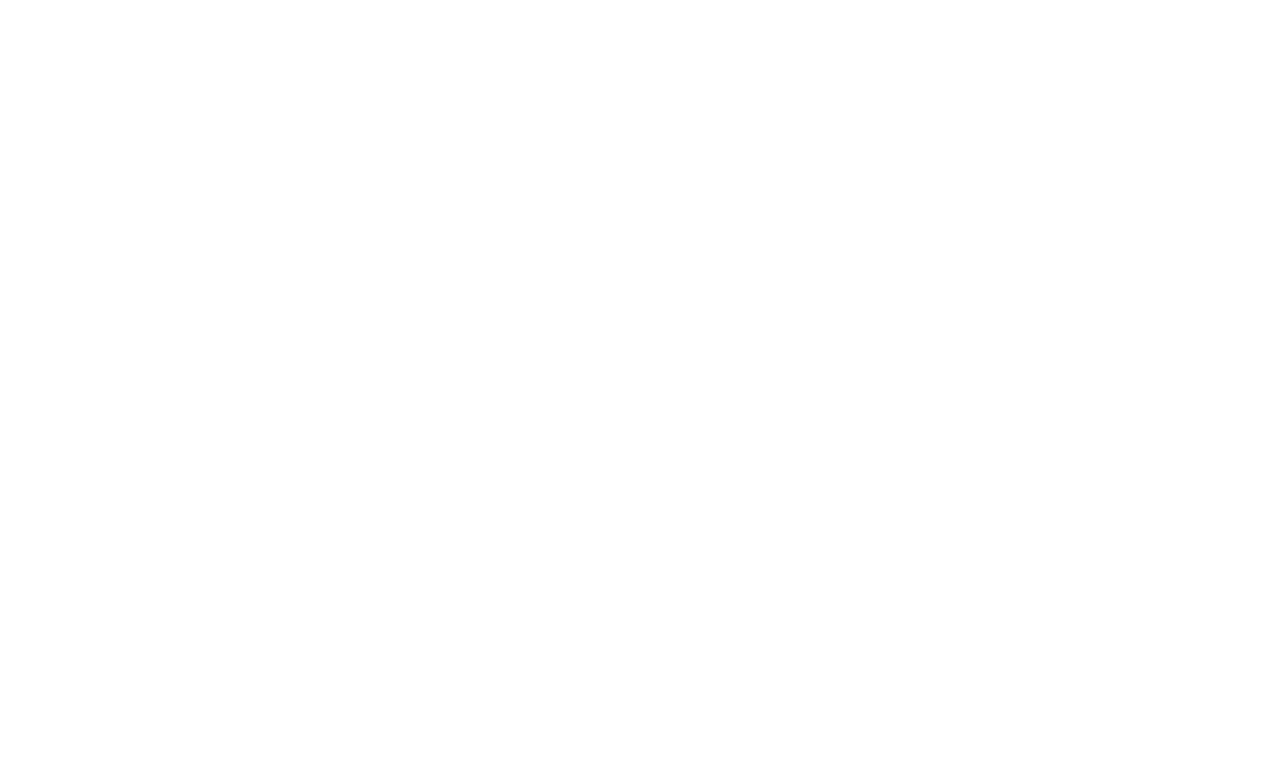
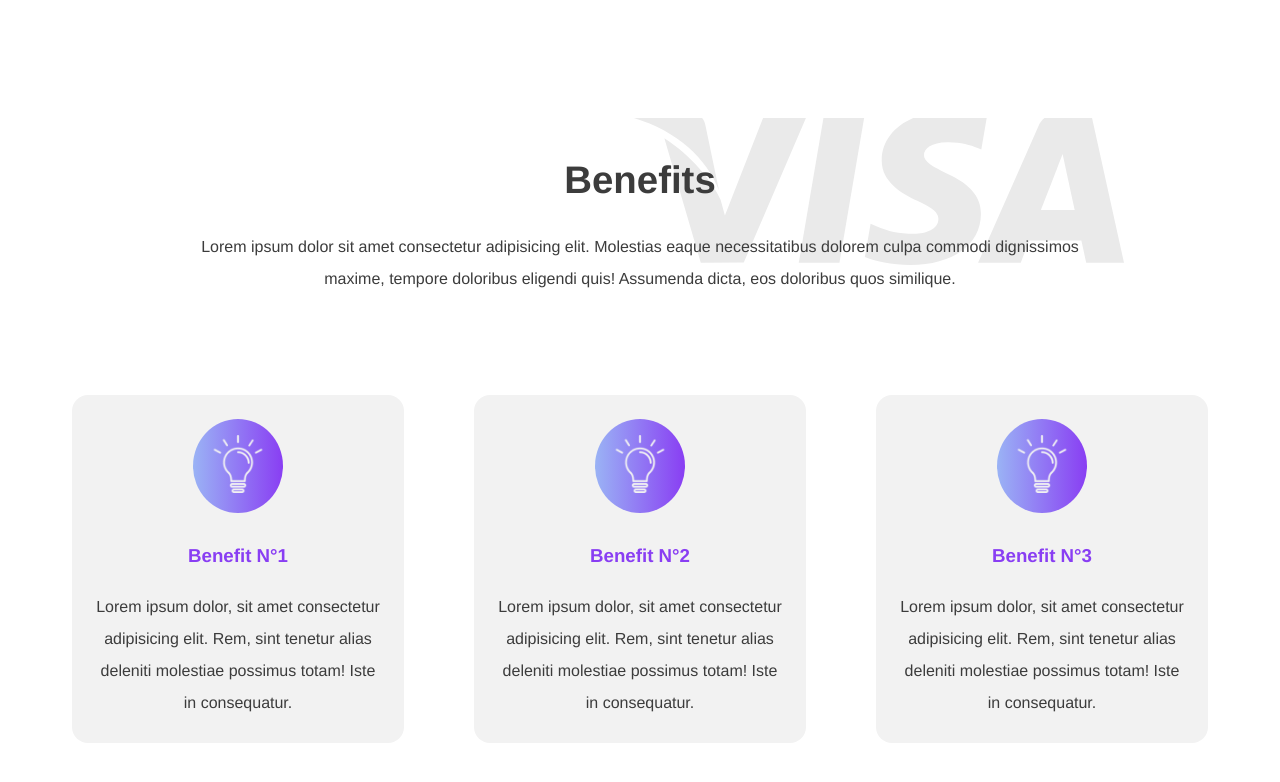
Before and after one commit to josedan10/vue-app, a Vue app: page / in a window 1280 px wide. Shown: the part 802-1584 px from the top of the page. Before the commit the page ends 800 px from the top, so only its background shows below. Built offline with nearby package versions, Linux system fonts and the light colour scheme.

Commit message:
feat: benefits view and responsive in benefits and presentation

```diff
--- a/src/App.vue
+++ b/src/App.vue
@@ -2,18 +2,21 @@
   <div id="app">
     <HeaderComponent></HeaderComponent>
     <PresentationComponent></PresentationComponent>
+    <BenefitsComponent></BenefitsComponent>
   </div>
 </template>
 
 <script>
+import HeaderComponent from './components/HeaderComponent.vue'
 import PresentationComponent from './components/PresentationComponent.vue'
-import HeaderComponent from './components/HeaderComponent.vue'
+import BenefitsComponent from './components/BenefitsComponent.vue'
 
 export default {
   name: 'App',
   components: {
+    HeaderComponent,
     PresentationComponent,
-    HeaderComponent
+    BenefitsComponent
   }
 }
 </script>
@@ -29,6 +32,14 @@ export default {
 
 .container {
   max-width: 1200px;
+  margin: 0 auto;
+  width: 100vw;
+  padding: 0 2rem;
+}
+
+.section-title {
+  font-size: 2.4rem;
+  margin-bottom: 1.8rem;
 }
 
 button {
@@ -49,6 +60,7 @@ button {
   display: flex;
   align-items: center;
   flex-direction: column;
+  color: $black;
 
   @media only screen and (max-width: 900px) {
     padding: 0 2rem;
--- /dev/null
+++ b/src/components/BenefitsComponent.vue
@@ -0,0 +1,120 @@
+<template>
+    <div
+        class="benefits-container"
+    >
+        <div class="container">
+
+            <h2 class="section-title">Benefits</h2>
+
+            <p class="benefits-content">Lorem ipsum dolor sit amet consectetur adipisicing elit. Molestias eaque necessitatibus dolorem culpa commodi dignissimos maxime, tempore doloribus eligendi quis! Assumenda dicta, eos doloribus quos similique.</p>
+
+            <div class="grid-container">
+                <div v-for="i in 3" :key="'benefit-card-' + i" class="card">
+                    <div class="card-img">
+                        <img src="../assets/bombilla.png" alt="">
+                    </div>
+                    <h3 class="card-title">Benefit N°{{ i }}</h3>
+                    <p class="card-content">
+                        Lorem ipsum dolor, sit amet consectetur adipisicing elit. Rem, sint tenetur alias deleniti molestiae possimus totam! Iste in consequatur.
+                    </p>
+                </div>
+            </div>
+
+        </div>
+    </div>
+</template>
+
+<script>
+export default {
+    data: () => ({
+
+    })
+}
+</script>
+
+<style lang="scss">
+    @import '../scss/_variables';
+    .benefits {
+        &-container {
+            // Separate from previous container
+            margin-top: 20rem;
+            padding: 40px 0;
+            margin-bottom: 5rem;
+            width: 100vw;
+
+            background-image: url('../assets/visa-logo-gray.svg');
+            background-position: 80% -180px;
+            background-size: 500px;
+            background-repeat: no-repeat;
+
+            .grid-container {
+                margin: 100px auto 0;
+                display: grid;
+                grid-template-columns: repeat(6, 1fr);
+                grid-gap: 70px;
+            }
+
+            .section-title {
+                text-align: center;
+            }
+
+            .card {
+                display: flex;
+                align-items: center;
+                justify-content: center;
+                flex-direction: column;
+                width: 100%;
+                padding: 1.5rem;
+                background: $white;
+                grid-column: span 2;
+                border-radius: 1rem;
+
+                transition: all .5s ease;
+
+                &:hover {
+                    transition: all .3s ease;
+                    box-shadow: 0px 15px 50px rgba(0, 0, 0, 0.3);
+                    transform: translateY(-30px);
+                }
+
+                &-img {
+                    width: 90px;
+                    margin-bottom: 2rem;
+                    padding: 1rem;
+                    border-radius: 50%;
+                    background: linear-gradient(to left, $primary-purple, $primary-blue);
+
+                    img {
+                        width: 100%;
+                    }
+                }
+
+                &-title {
+                    text-align: center;
+                    margin-bottom: 1.5rem;
+                    color: $primary-purple;
+                }
+
+                &-content {
+                    line-height: 2;
+                    text-align: center;
+                }
+
+                @media only screen and (max-width: 900px) {
+                    grid-column: span 3;
+                }
+
+                @media only screen and (max-width: 600px) {
+                    grid-column: span 6;
+                }
+            }
+        }
+
+        &-content {
+            line-height: 2;
+            text-align: center;
+            max-width: 900px;
+            margin: 0 auto;
+        }
+    }
+</style>
--- a/src/components/PresentationComponent.vue
+++ b/src/components/PresentationComponent.vue
@@ -43,9 +43,14 @@ export default {
             .credit-card {
                 position: absolute;
                 z-index: 2;
-                bottom: -30%;
+                bottom: -200px;
                 max-width: 800px;
-                width: 60%;
+                width: 46%;
+
+                @media only screen and (max-width: 600px) {
+                    width: 65%;
+                    bottom: -150px;
+                }
             }
         }
 
--- a/src/scss/_variables.scss
+++ b/src/scss/_variables.scss
@@ -3,3 +3,4 @@ $primary-blue: #9ab3f5;
 $light-blue: #a3d8f4;
 $lightness-blue: #b9fffc;
 $white: #f2f2f2;
+$black: #3c3c3c;
```
Also changed, not shown: src/assets/bombilla.png (added), src/assets/visa-logo-gray.svg (added).
